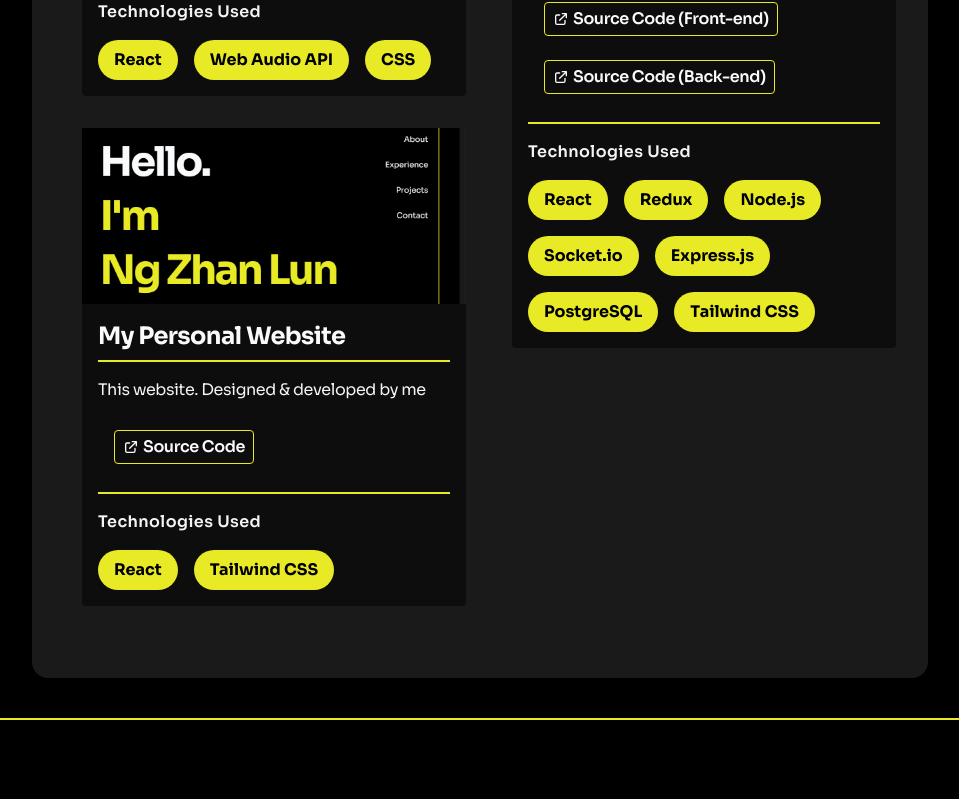
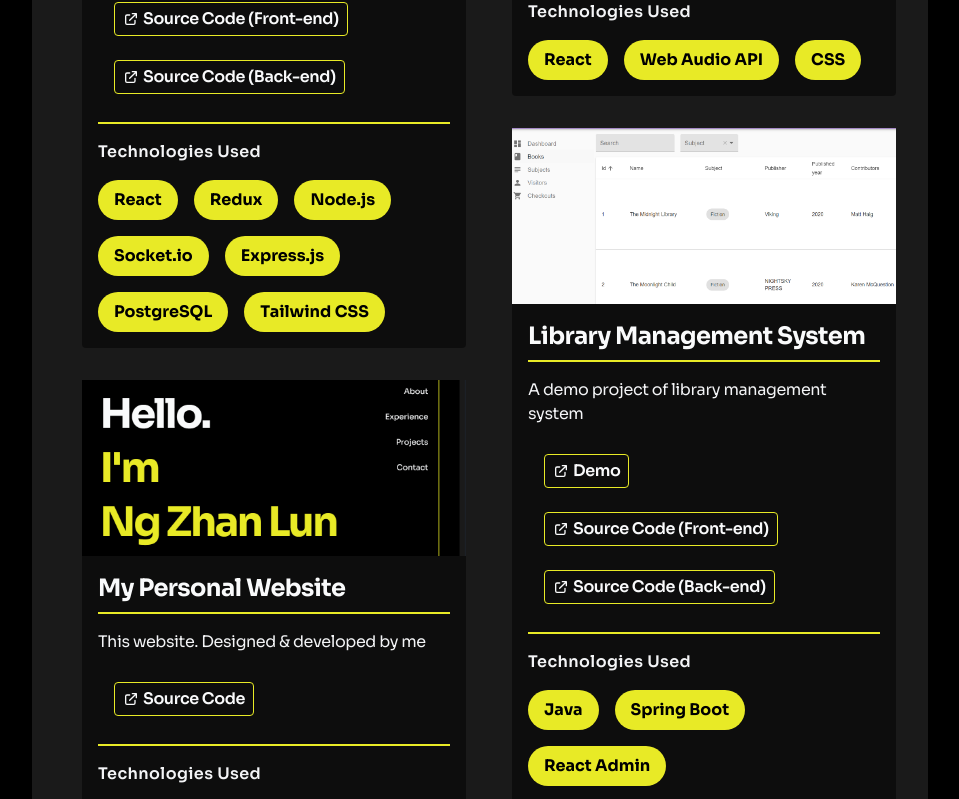
Before and after one commit to zhanlun/zhanlun.github.io, a React (Create React App) app: page /#experience in a window 1280 px wide. Shown: the part 3014-3813 px from the top of the page, without its empty margins (48-1007 px from the left). Built offline with nearby package versions, Linux system fonts and the light colour scheme.

Commit message:
Update projects data

```diff
--- a/src/data/projects.js
+++ b/src/data/projects.js
@@ -1,24 +1,5 @@
 module.exports = {
   projectsData: [
-    {
-      img: './img/piano.png',
-      title: 'Piano App',
-      subtitle: 'A piano app with multiple features',
-      linkListItems: [
-        {
-          text: 'Demo',
-          url: 'https://zhanlun.github.io/piano'
-        },
-        {
-          text: 'Source Code',
-          url: 'https://github.com/zhanlun/piano'
-        },
-      ],
-      bottomSubtitle: 'Technologies Used',
-      bottomListItems: [
-        'React', 'Web Audio API', 'CSS'
-      ]
-    },
     {
       img: './img/task.png',
       title: 'Task Management App',
@@ -43,6 +24,25 @@ module.exports = {
       ]
     },
     {
+      img: './img/piano.png',
+      title: 'Piano App',
+      subtitle: 'A piano app with multiple features',
+      linkListItems: [
+        {
+          text: 'Demo',
+          url: 'https://zhanlun.github.io/piano'
+        },
+        {
+          text: 'Source Code',
+          url: 'https://github.com/zhanlun/piano'
+        },
+      ],
+      bottomSubtitle: 'Technologies Used',
+      bottomListItems: [
+        'React', 'Web Audio API', 'CSS'
+      ]
+    },
+    {
       img: './img/portfolio.png',
       title: 'My Personal Website',
       subtitle: 'This website. Designed & developed by me',
@@ -57,5 +57,28 @@ module.exports = {
         'React', 'Tailwind CSS',
       ]
     },
+    {
+      img: './img/library.png',
+      title: 'Library Management System',
+      subtitle: 'A demo project of library management system',
+      linkListItems: [
+        {
+          text: 'Demo',
+          url: 'https://zlun-library-management.netlify.app',
+        },
+        {
+          text: 'Source Code (Front-end)',
+          url: 'https://github.com/zhanlun/react-admin-library-management'
+        },
+        {
+          text: 'Source Code (Back-end)',
+          url: 'https://github.com/zhanlun/spring-demo-library-management'
+        },
+      ],
+      bottomSubtitle: 'Technologies Used',
+      bottomListItems: [
+        'Java', 'Spring Boot', 'React Admin',
+      ]
+    },
   ]
 }
```
Also changed, not shown: public/img/library.png (added).
